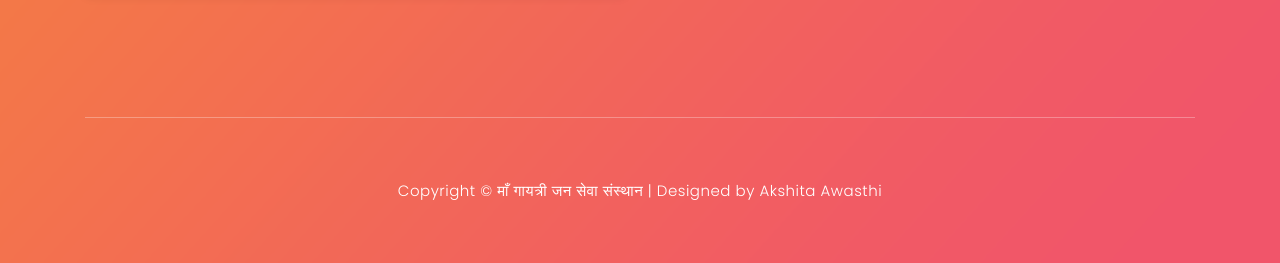
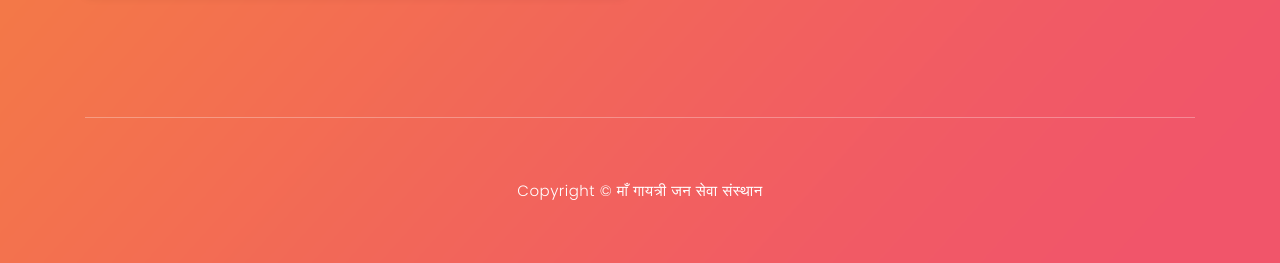
Before and after one commit to akshitaawasthi/ngo_, a plain HTML site: page index.html in a window 1280 px wide. Shown: the part 4045-4308 px from the top of the page. Drawn offline with Linux system fonts and the light colour scheme.

Commit message:
Update index.html

```diff
--- a/index.html
+++ b/index.html
@@ -368,9 +368,7 @@ https://templatemo.com/tm-540-lava-landing-page
             <div class="row">
                 <div class="col-lg-12">
                     <div class="sub-footer">
-                        <p>Copyright &copy; माँ गायत्री जन सेवा संस्थान
-
-                        | Designed by Akshita Awasthi</p>
+                        <p>Copyright &copy; माँ गायत्री जन सेवा संस्थान</p>
                     </div>
                 </div>
             </div>
```
